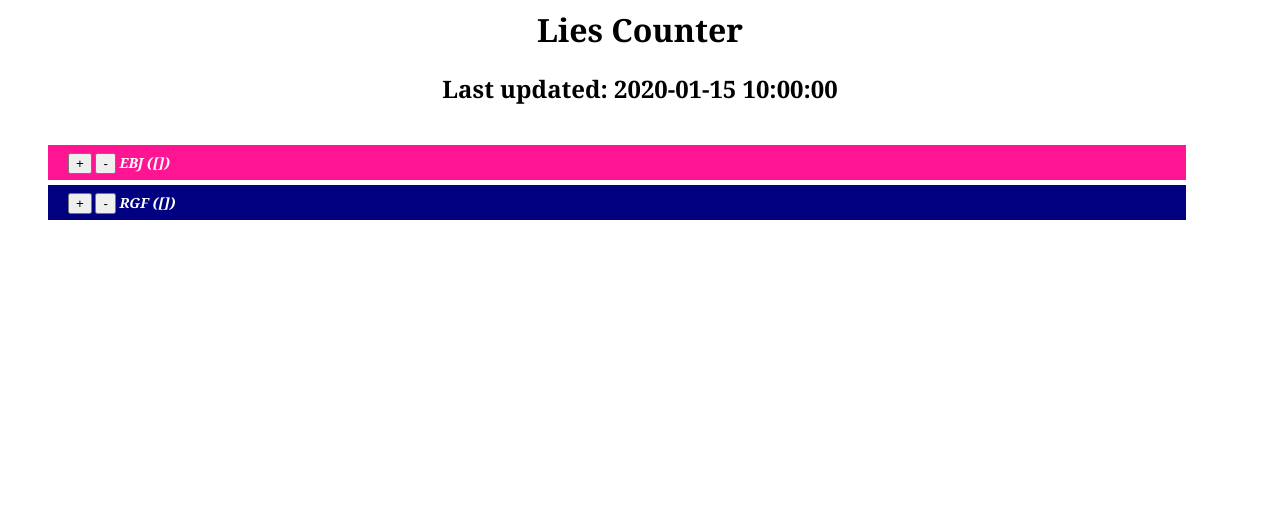
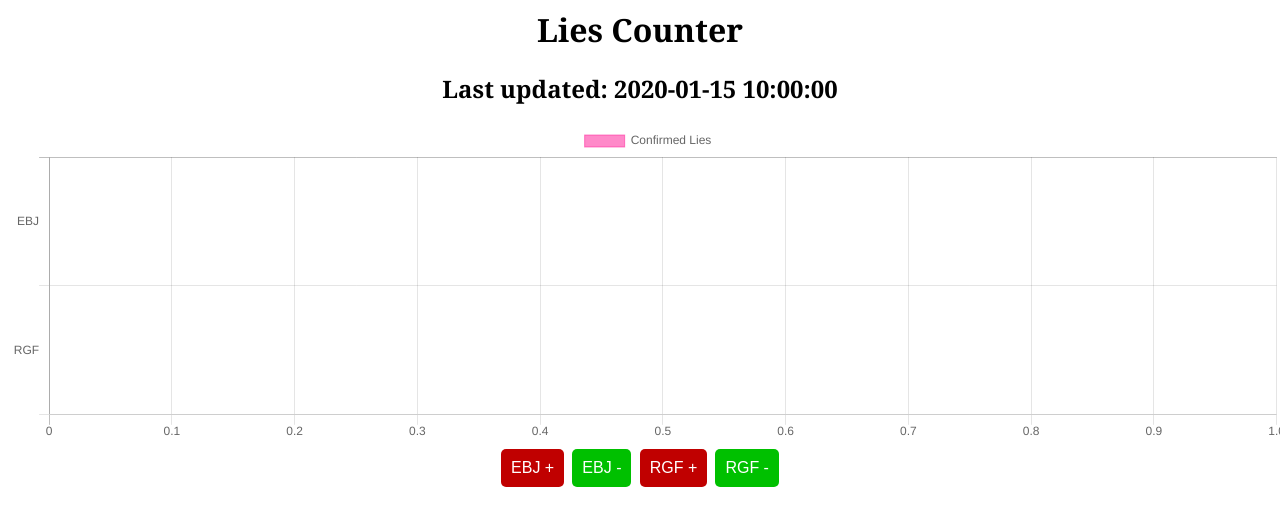
Before and after one commit to ilmaruk/lies_counter, a Python web app: template lies_counter/templates/index.html in a window 1280 px wide. Shown: the top 526 px of the page. Run offline with Jinja, Linux system fonts and the light colour scheme; the template is opened without the code that fills it: most values are stand-ins (such as "Sample title", 1, 10 or a date in 2020).

Commit message:
Using graphjs.

```diff
--- a/lies_counter/templates/index.html
+++ b/lies_counter/templates/index.html
@@ -1,59 +1,84 @@
 <html>
 <head>
-        <title>Lies Counter</title>
+<script src="https://cdnjs.cloudflare.com/ajax/libs/Chart.js/2.9.3/Chart.bundle.min.js"></script>
+<script>
+var myChart = new Chart(ctx, {...});
+</script>
 <style>
 body {
     font-family: medium-marketing-display-font, Georgia, Cambria, "Times New Roman", Times, serif;
 }
+button {
+    border: none;
+    color: white;
+    padding: 10px;
+    text-align: center;
+    text-decoration: none;
+    display: inline-block;
+    font-size: 16px;
+    margin: 4px 2px;
+    border-radius: 5px;
+}
 form {
     display:inline;
 }
-
-            .bargraph {
-                list-style: none;
-                padding-top: 20px;
-                width:90%;
+.red {
+    background-color: #c00000;
 }
-            ul.bargraph li {
-                height: 35px;
-                color: white;
-                text-align: left;
-                font-style: italic;
-                font-weight:bolder;
-                font-size: 14px;
-                line-height: 35px;
-                padding: 0px 20px;
-                margin-bottom: 5px;
-                }
-            ul.bargraph li.ebj {
-                background: #FF1493;
-                width:{{ ebj_ratio }}%;
-                }
-            ul.bargraph li.rgf {
-                background: #000080;
-                width:{{ rgf_ratio }}%;
+.green {
+    background-color: #00c000;
 }
 </style>
 </head>
+
 <body>
+
 <div align="center">
     <h1>Lies Counter</h1>
     <h2>Last updated: {{ last_updated }}</h2>
 </div>
 
-        <div>
-            <ul class="bargraph">
-                <li class="ebj">
-                    <form action="/inc/ebj" method="post"><button type="submit" id="ebjinc">+</button></form>
-                    <form action="/dec/ebj" method="post"><button type="submit" id="ebjdec">-</button></form>
-                    EBJ ({{ ebj }})
-                </li>
-                <li class="rgf">
-                    <form action="/inc/rgf" method="post"><button type="submit" id="rgfinc">+</button></form>
-                    <form action="/dec/rgf" method="post"><button type="submit" id="rgfdec">-</button></form>
-                    RGF ({{ rgf }})
-                </li>
-            </ul>
+<canvas id="myChart" width="400" height="100"></canvas>
+<script>
+var ctx = document.getElementById('myChart');
+var myChart = new Chart(ctx, {
+    type: 'horizontalBar',
+    data: {
+        labels: ['EBJ', 'RGF'],
+        datasets: [
+            {
+                label: 'Confirmed Lies',
+                data: [{{ ebj }}, {{ rgf }}],
+                barThickness: 50,
+                backgroundColor: [
+                    'rgba(255, 20, 147, 0.5)',
+                    'rgba(0, 0, 192, 0.7)',
+                ],
+                borderColor: [
+                    'rgba(255, 20, 147, 0.5)',
+                    'rgba(0, 0, 192, 0.7)',
+                ],
+                borderWidth: 1
+            }
+        ]
+    },
+    options: {
+        scales: {
+            xAxes: [{
+                ticks: {
+                    beginAtZero: true
+                }
+            }]
+        }
+    }
+});
+</script>
+
+<div align="center">
+    <form action="/inc/ebj" method="post"><button type="submit" class="red">EBJ +</button></form>
+    <form action="/dec/ebj" method="post"><button type="submit" class="green">EBJ -</button></form>
+    <form action="/inc/rgf" method="post"><button type="submit" class="red">RGF +</button></form>
+    <form action="/dec/rgf" method="post"><button type="submit" class="green">RGF -</button></form>
 </div>
 </body>
 </html>
```
Also changed, not shown: lies_counter/app.py (+6 -6 lines). Lines whose indentation alone changed are shown as unchanged.
